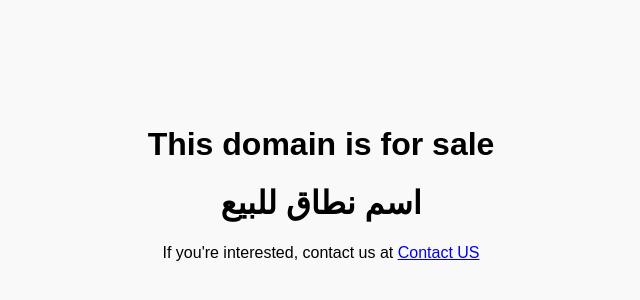
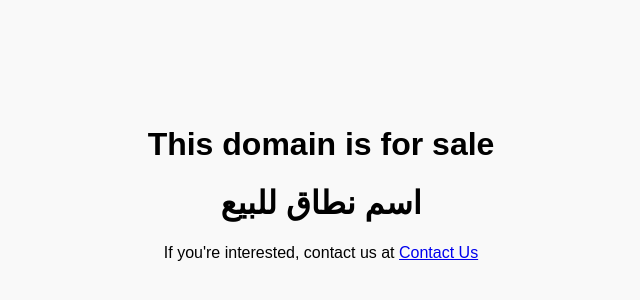
Before and after one commit to HRaf/lemdina-for-sale, a plain HTML site: page index.html in a window 1280 px wide. Shown: the part 66-366 px from the top of the page, 319-959 px from the left. Drawn offline with Linux system fonts and the light colour scheme.

Commit message:
Update index.html

```diff
--- a/index.html
+++ b/index.html
@@ -16,7 +16,8 @@
     <h1>This domain is for sale</h1>
     <h1>اسم نطاق للبيع</h1>
 
-    <p>If you're interested, contact us at <a href="achraf.strict@gmail.com">Contact US</a>
-</p>
+   <p>If you're interested, contact us at
+        <a href="mailto:achraf.strict@gmail.com">Contact Us</a>
+   </p>
 </body>
 </html>
```
